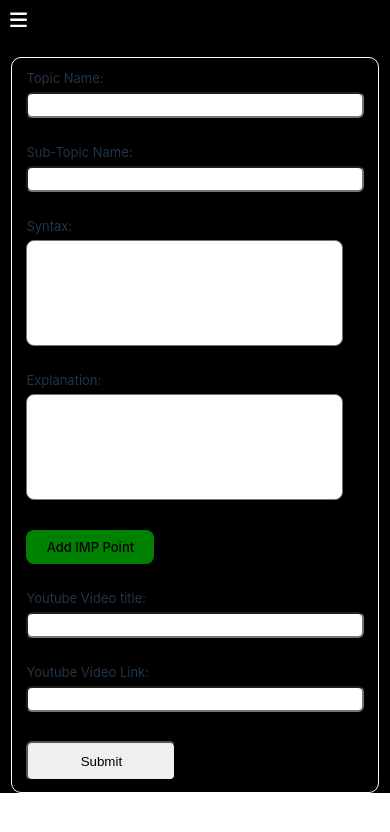
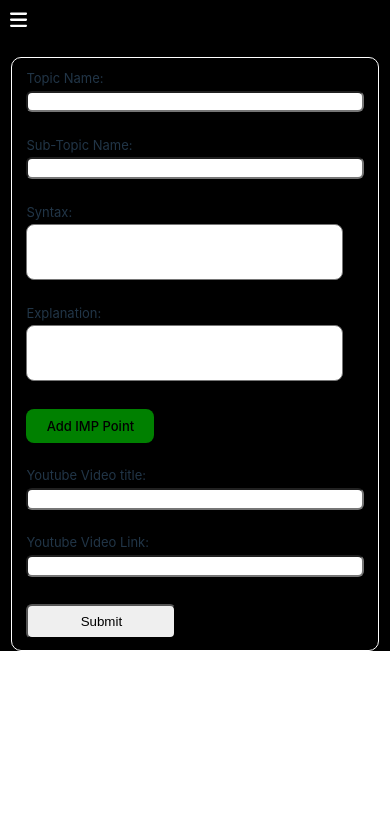
Before and after one commit to randhavevaibhav/JsManual2, a React (Create React App) app: page /JsManual2/addnewconcept in a window 390 px wide. Shown: the top 832 px of the page. Built offline with nearby package versions, Linux system fonts and the light colour scheme; a small style sheet from the web is missing.

Commit message:
Added style changes to add new concept page

```diff
--- a/package.json
+++ b/package.json
@@ -25,7 +25,7 @@
     "web-vitals": "^2.1.4"
   },
   "scripts": {
-    "start": "react-scripts start",
+    "start": "react-scripts start --host 0.0.0.0",
     "build": "react-scripts build",
     "test": "react-scripts test",
     "eject": "react-scripts eject",
--- a/src/styles/AddNewConcept.css
+++ b/src/styles/AddNewConcept.css
@@ -15,8 +15,9 @@
     /* border: solid white 1px; */
   padding: 0px;
   border-radius: 10px;
-  height: 97%;
+  height: 37rem;
   width: 80%;
+  display: flex;
 }
 
 .form-container>form{
@@ -24,6 +25,7 @@
   flex-direction: column;
   gap: 1px;
   margin: 11px;
+  width: 100%;
 }
 
 .form-container>form>textarea{
@@ -33,11 +35,12 @@
 }
 input#submit{
     width: 150px;
-  height: 40px;
+  height: 4rem;
+
   margin-top: 4px;
 }
 .form-container>form>input{
-    height: 20px;
+  height: 32px;
   border-radius: 6px;
 }
 #IMPPoints-text-container{
@@ -103,7 +106,7 @@ input#submit{
     }
 
     .form-container>form{
-      gap: 3px;
+      gap: 2px;
     }
 
     #IMPPoints-text-container > input
--- a/src/styles/PrintCode.css
+++ b/src/styles/PrintCode.css
@@ -29,7 +29,7 @@ textarea {
   }
   .textArea {
     margin-left: 9px;
-    width: 87%;
+    width: 84%;
     margin-top: 6px;
   }
 }
--- a/src/styles/SkeletonLoading.css
+++ b/src/styles/SkeletonLoading.css
@@ -43,7 +43,7 @@
   border-radius: 10px;
   height: 25%;
   display: flex;
-  justify-content: end;
+  justify-content: flex-end;
 }
 
 .skeleton-main-container>.second-container{
```
